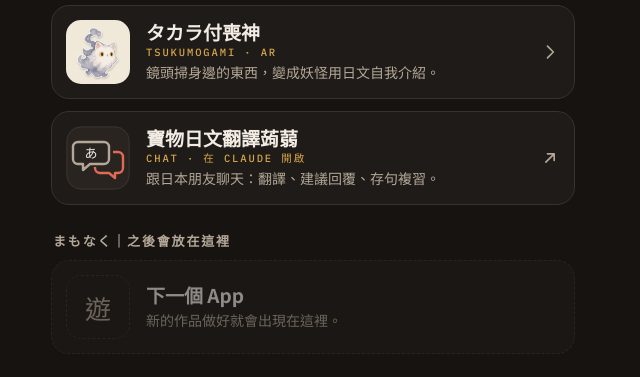
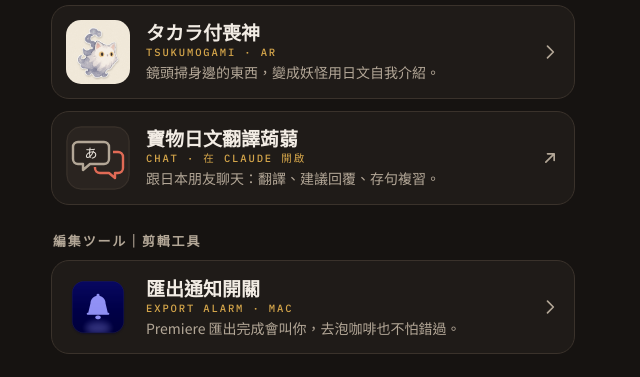
Before and after one commit to takara-nikki/takara-nikki.github.io, a plain HTML site: page index.html in a window 1280 px wide. Shown: the part 357-734 px from the top of the page, without its empty margins (327-967 px from the left). Drawn offline with Linux system fonts and the light colour scheme; a web font is replaced by a local one.

Commit message:
匯出通知開關上線：總站加入剪輯工具入口卡片
Co-Authored-By: Claude Opus 5.5 <noreply@anthropic.com>
Claude-Session: https://claude.ai/code/session_01G1ENwjbHvNHJm26TMGpvgL

```diff
--- a/index.html
+++ b/index.html
@@ -70,6 +70,15 @@ footer{margin-top:34px;font-size:13px;color:var(--dim);text-align:center}
   </a>
 </div>
 
+<h2>編集ツール｜剪輯工具</h2>
+<div class="apps">
+  <a class="app" href="export-alarm/">
+    <img src="export-alarm/icon.png" alt="">
+    <div><div class="t">匯出通知開關<small>Export Alarm · Mac</small></div><div class="d">Premiere 匯出完成會叫你，去泡咖啡也不怕錯過。</div></div>
+    <svg class="go" viewBox="0 0 24 24"><path d="M9 5l7 7-7 7"/></svg>
+  </a>
+</div>
+
 <h2>まもなく｜之後會放在這裡</h2>
 <div class="apps">
   <div class="app soon"><div class="ph">遊</div><div><div class="t">下一個 App</div><div class="d">新的作品做好就會出現在這裡。</div></div><span></span></div>
```
